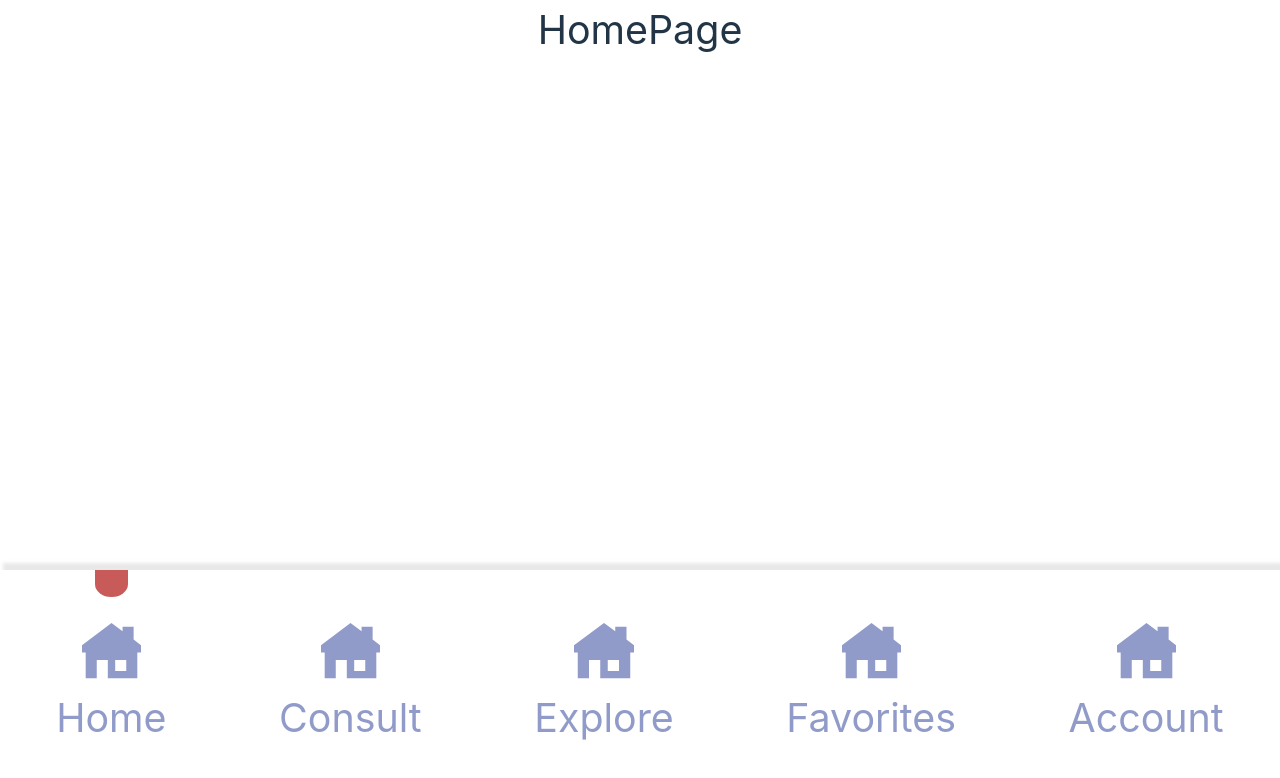
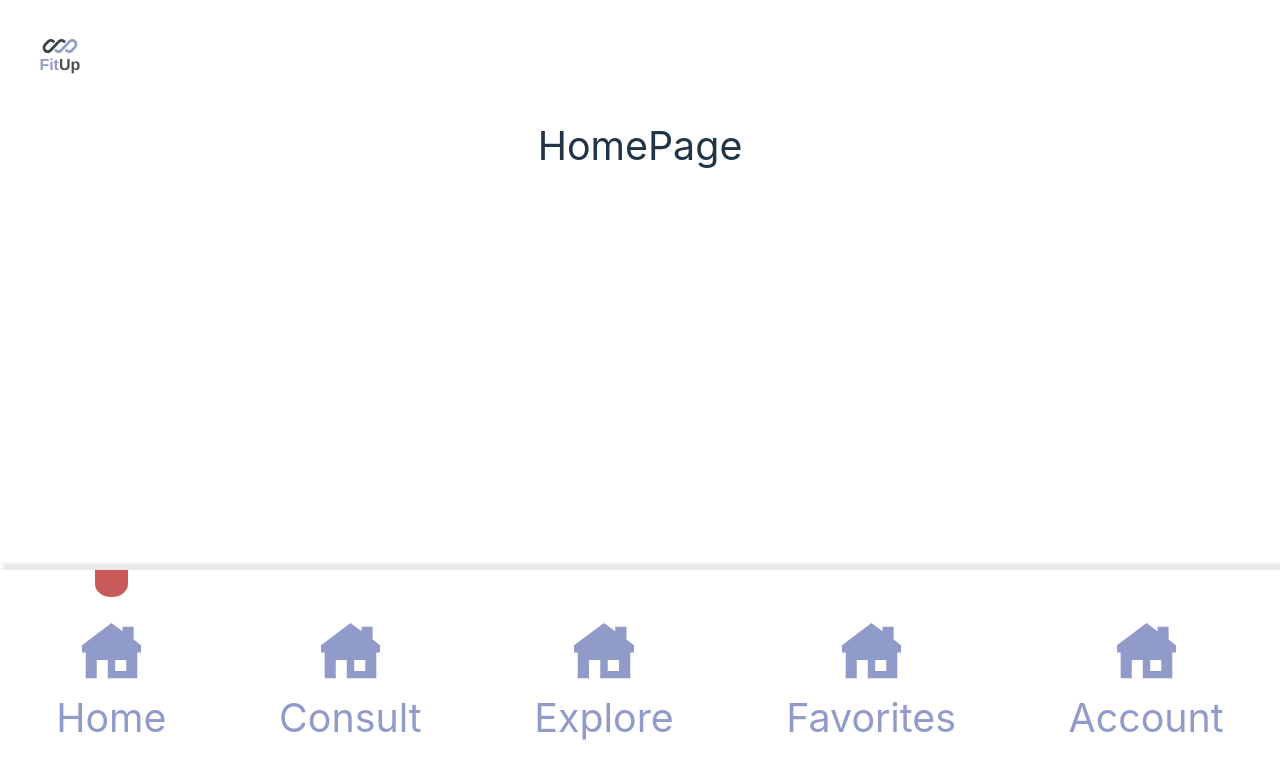
Before and after one commit to avangardewashere/fit-tracker-frontend, a React (Vite) app: page / in a window 1280 px wide. Shown: the top 778 px of the page. Built offline with nearby package versions, Linux system fonts and the light colour scheme.

Commit message:
add/header section

```diff
--- a/src/component/Footer/index.module.scss
+++ b/src/component/Footer/index.module.scss
@@ -17,7 +17,6 @@
     gap:2rem;
     position: relative;
     cursor: pointer;
-
     .activeMenu{
         width:10rem;
         height:8rem;
--- /dev/null
+++ b/src/component/Header/index.module.scss
@@ -0,0 +1,10 @@
+.header{
+    width:100%;
+    // background:blue;
+    .logo{
+        width:40%;
+        padding:12rem;
+        display: flex;
+
+    }
+}
--- /dev/null
+++ b/src/component/Header/index.tsx
@@ -0,0 +1,18 @@
+import clsx from "clsx"
+import style from "./index.module.scss"
+import LogoImage from "../logoComp"
+
+const Header = () => {
+  return (
+    <div className={clsx(style.header)}>
+        <div className={clsx(style.logo)}>
+            <LogoImage imgSize={40} textSize={16} />
+        </div>
+        <div className={clsx(style.streakBtn)}>
+
+        </div>
+    </div>
+  )
+}
+
+export default Header
--- a/src/component/logoComp/index.module.scss
+++ b/src/component/logoComp/index.module.scss
@@ -1,12 +1,12 @@
 .logoImage {
 
-  width: 100%;
+
   display: flex;
   flex-direction: column;
   align-items: center;
   justify-content: center;
   img {
-    width: 60rem;
+    width: 75rem;
     height: 25rem;
   }
 }
@@ -18,7 +18,7 @@
   font-family: Helvetica;
   text-height: 12rem;
   span {
-    font-size: 24rem;
+
     color: #4e4e4e;
   }
 }
--- a/src/component/logoComp/index.tsx
+++ b/src/component/logoComp/index.tsx
@@ -1,16 +1,23 @@
 import clsx from "clsx"
 import style from "./index.module.scss"
 import logoImg from "./../../assets/logo.svg";
-const LogoImage = () => {
+import { memo } from "react";
+
+interface LogoImageProps {
+  imgSize?:number
+  textSize?:number
+}
+
+const LogoImage:React.FC<LogoImageProps> = memo((props) => {
+    const {imgSize, textSize} = props;
   return (
     <div className={clsx(style.logoImage)}>
-
-    <img src={logoImg} alt="loading-page" />
-    <div className={clsx(style.logoText)}>
-      Fit<span>Up</span>
+    <img style={{width:imgSize ?? "75rem",height: imgSize ? imgSize/3 : "25rem"}} src={logoImg} alt="loading-page" />
+    <div  style={{fontSize:textSize?? "24rem"}} className={clsx(style.logoText)}>
+      Fit<span >Up</span>
     </div>
   </div>
   )
-}
+})
 
 export default LogoImage
--- a/src/page/Home/index.tsx
+++ b/src/page/Home/index.tsx
@@ -1,10 +1,12 @@
 import Footer from '../../component/Footer'
+import Header from '../../component/Header'
 import style from './index.module.scss'
 import clsx  from "clsx"
 
 const HomePage = () => {
   return (
     <div className={clsx(style.homePage)}>
+        <Header />
         <span>HomePage</span>
          <Footer />
     </div>
```
